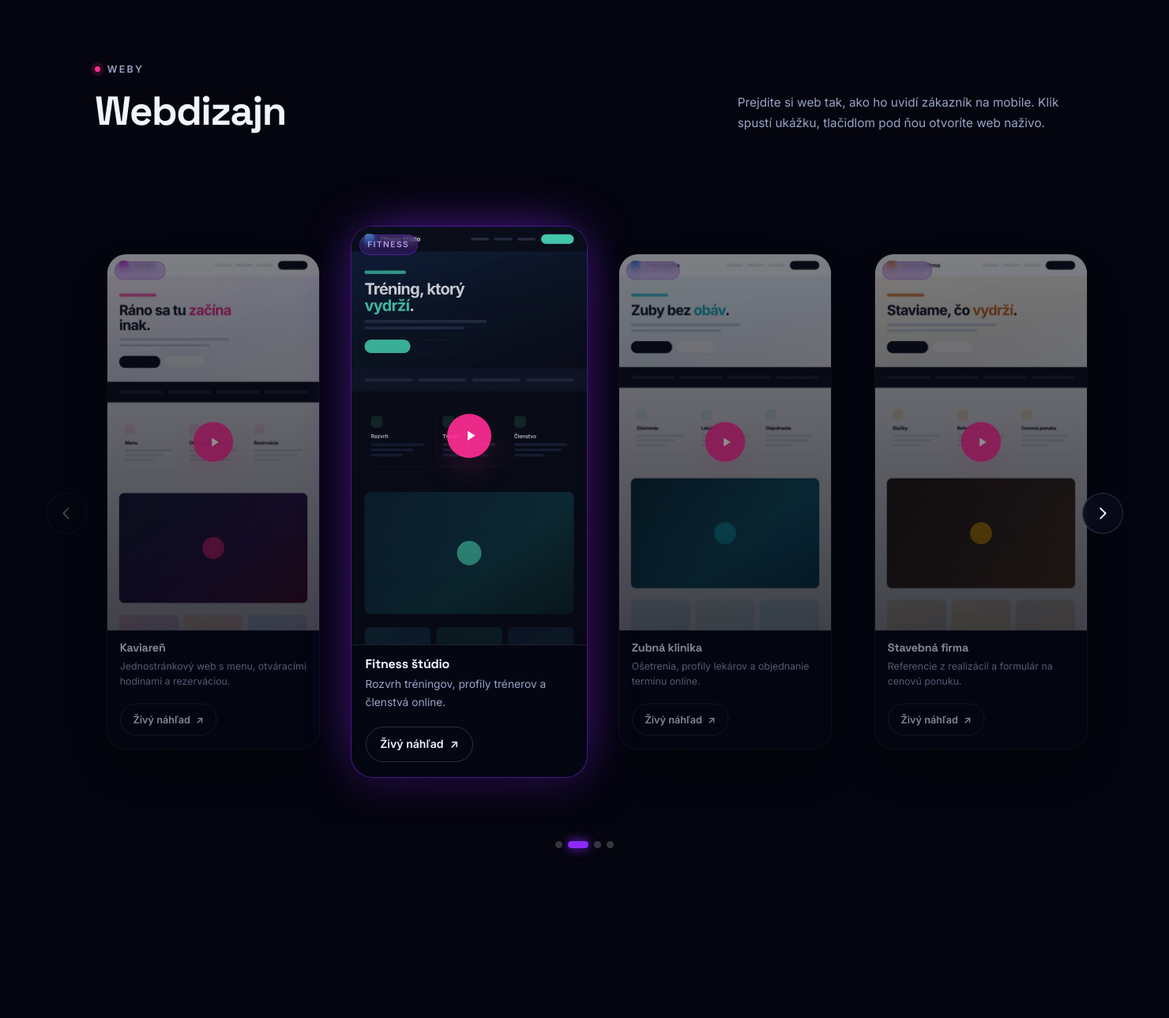
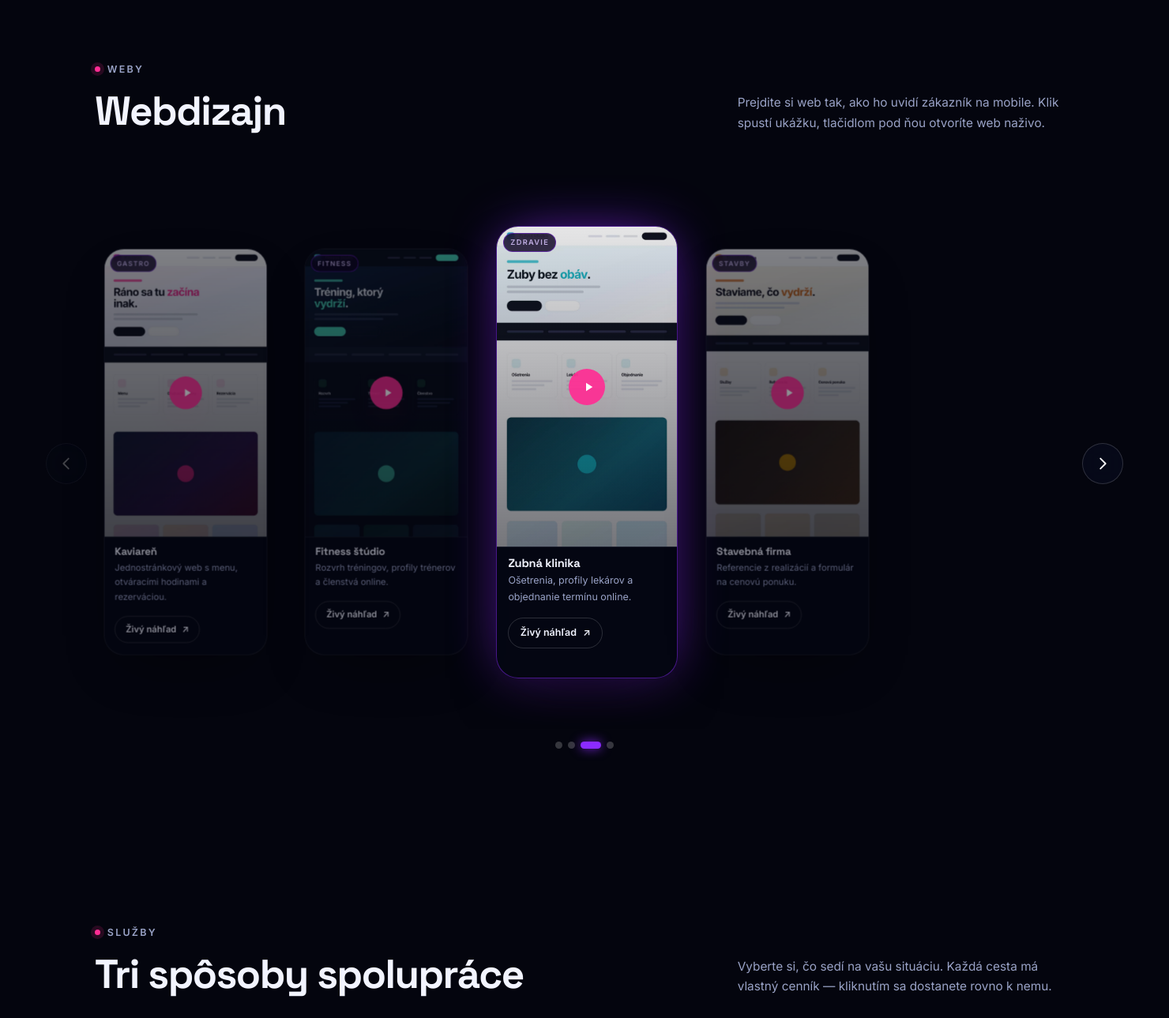
Before and after one commit to petkus2015/ideanet, a PHP site: page / in a window 1480 px wide; the page is wider, and only the part inside the window is pictured. Shown: the part 3602-4891 px from the top of that part at 79% size. Run offline with PHP 8.4, Linux system fonts and the light colour scheme.

Commit message:
Menšie ukážky v sekcii Webdizajn (téma 1.19.1)
Karty majú pomer 9:16, takže pri šírke pásu reelsov vyrástli do
dvojnásobnej výšky a na obrazovku sa zmestili sotva dve. Šírka ide dole
z 228–300 px na 176–230 px, úmerne aj tlačidlo prehrávania, texty a
štítok; teraz sú vidieť všetky štyri naraz.

Pás webov si šírku karty nastavuje sám na sebe, takže ho pravidlo pre
mobil na :root neprebije — mobil preto dostal vlastný riadok.

Štítok kategórie leží na screenshote webu a ten býva svetlý, kde sa
priehľadná fialová na fialovej strácala. Pozadie je tmavé.

Co-Authored-By: Claude Opus 5 <noreply@anthropic.com>
Claude-Session: https://claude.ai/code/session_01Fz61n7YU6jQe9FiW2EftMQ

```diff
--- a/styles.css
+++ b/styles.css
@@ -1273,7 +1273,9 @@ body.is-locked{overflow:hidden}
 /* ── webdizajn: pás zvislých ukážok webov ──
    Rovnaký pás ako pri videách a vizuáloch, len pomer 9:16 a fialový
    odtieň ovládania, nech sa tri pásy od seba odlíšia. */
-.rail--webs{--card-w:clamp(228px, 23vw, 300px)}
+.rail--webs{--card-w:clamp(176px, 17vw, 230px)}
+/* Pomer 9:16 robí z karty dvakrát takú výšku ako šírku, takže
+   rovnako široká ako pri reelsoch by bola neúmerne vysoká. */
 .web{
   position:relative;flex:0 0 auto;
   width:var(--card-w);
@@ -1306,25 +1308,25 @@ body.is-locked{overflow:hidden}
 .web.is-playing .web__play{opacity:0;background:linear-gradient(180deg,rgba(4,5,14,0),rgba(4,5,14,.3))}
 .web.is-playing:hover .web__play,.web.is-playing .web__play:focus-visible{opacity:1}
 .web__play span{
-  width:56px;height:56px;border-radius:50%;display:grid;place-items:center;
+  width:46px;height:46px;border-radius:50%;display:grid;place-items:center;
   background:rgba(255,45,148,.92);box-shadow:0 18px 44px -18px rgba(255,45,148,.95);
   transition:transform .25s;
 }
 .web__media:hover .web__play span{transform:scale(1.08)}
-.web__play svg{width:21px;height:21px;fill:#fff}
+.web__play svg{width:18px;height:18px;fill:#fff}
 .web__play .ico-play{margin-left:3px}
 .web__play .ico-pause{display:none}
 .web.is-playing .web__play .ico-play{display:none}
 .web.is-playing .web__play .ico-pause{display:block}
 .web__cat{
-  position:absolute;top:.6rem;left:.6rem;padding:.22rem .6rem;border-radius:999px;
-  font-size:.64rem;font-weight:700;letter-spacing:.14em;text-transform:uppercase;color:#cbb0ff;
-  background:rgba(139,43,255,.22);border:1px solid rgba(139,43,255,.45);backdrop-filter:blur(6px);
+  position:absolute;top:.5rem;left:.5rem;padding:.2rem .52rem;border-radius:999px;
+  font-size:.58rem;font-weight:700;letter-spacing:.14em;text-transform:uppercase;color:#d9c4ff;
+  background:rgba(16,6,38,.82);border:1px solid rgba(139,43,255,.55);backdrop-filter:blur(6px);
 }
-.web__body{padding:1rem 1.1rem 1.2rem;display:flex;flex-direction:column;gap:.3rem;flex:1}
-.web__body h3{margin:0;font-size:1rem}
-.web__body p{margin:0;color:var(--muted);font-size:.86rem}
-.web__body .btn{margin-top:.9rem;align-self:flex-start}
+.web__body{padding:.8rem .9rem 1rem;display:flex;flex-direction:column;gap:.25rem;flex:1}
+.web__body h3{margin:0;font-size:.92rem}
+.web__body p{margin:0;color:var(--muted);font-size:.78rem}
+.web__body .btn{margin-top:.75rem;align-self:flex-start;padding:.5rem .9rem;font-size:.78rem}
 
 /* fialové ovládanie pre tento pás */
 .reels--webs .reels__arrow:hover{background:var(--violet);border-color:transparent}
@@ -1382,6 +1384,7 @@ body.is-locked{overflow:hidden}
   .brand{margin-right:auto}
   .reels__arrow{display:none}
   :root{--card-w:clamp(230px, 68vw, 300px)}
+  .rail--webs{--card-w:clamp(190px, 54vw, 232px)}
 }
 @media (max-width:560px){
   /* Na úzkom displeji je telefón nízky a štítky sú dlhé, takže
--- a/wp-theme/theme-header.css
+++ b/wp-theme/theme-header.css
@@ -4,7 +4,7 @@ Theme URI: https://github.com/petkus2015/ideanet
 Author: Peter Miškus
 Author URI: https://ideanet.sk
 Description: Téma pre videotvorcu — vertikálne Reels, vizuály a identita, cenník s tromi pohľadmi, interaktívna kalkulačka a formulár na dopyt. Celý obsah, menu, videá, obrázky, texty aj ceny sa upravujú vo WordPresse, bez zásahu do kódu a bez ďalších pluginov.
-Version: 1.19.0
+Version: 1.19.1
 Requires at least: 6.4
 Tested up to: 7.1
 Requires PHP: 7.4
```
Also changed, not shown: wp-theme/ideanet/style.css (+15 -12 lines), wp-theme/ideanet/CHANGELOG.md.
